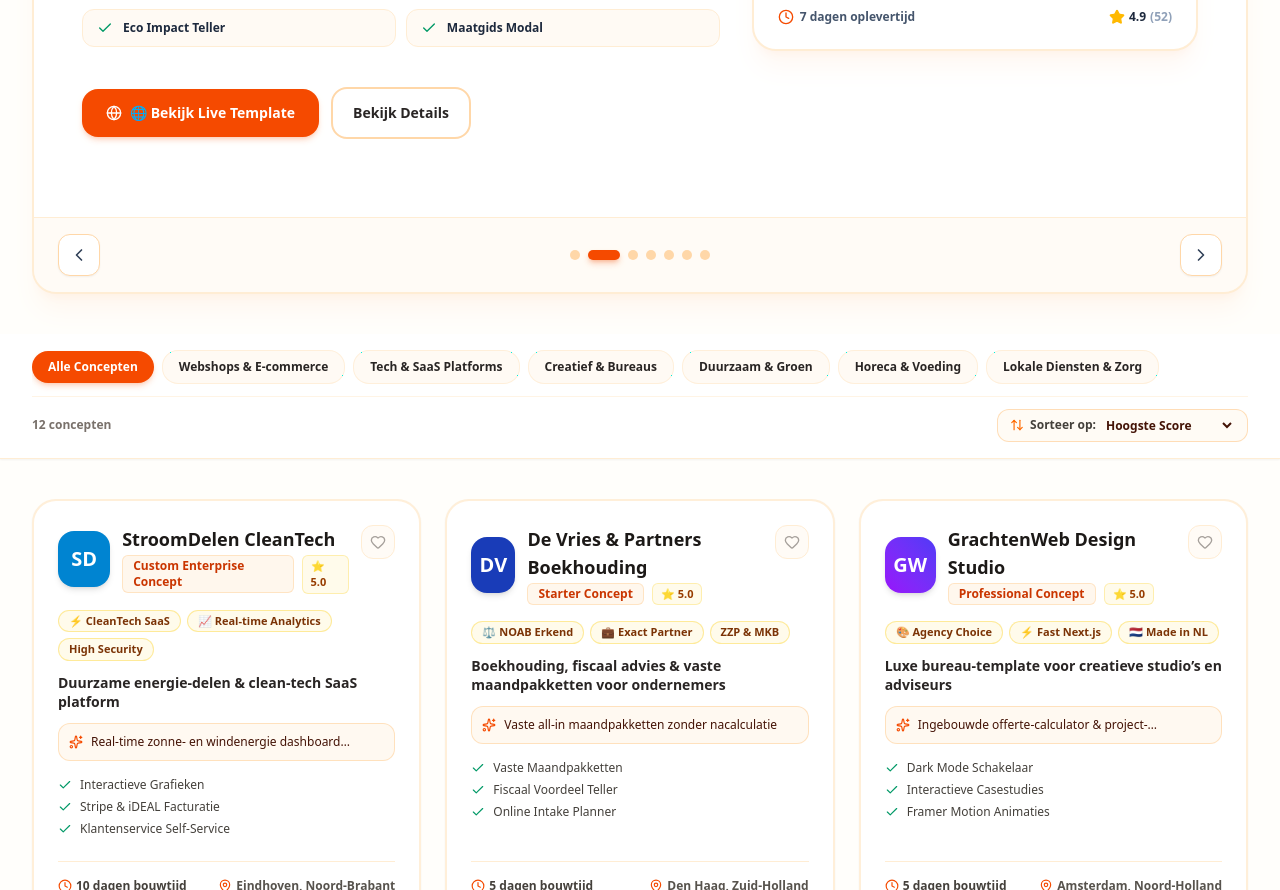
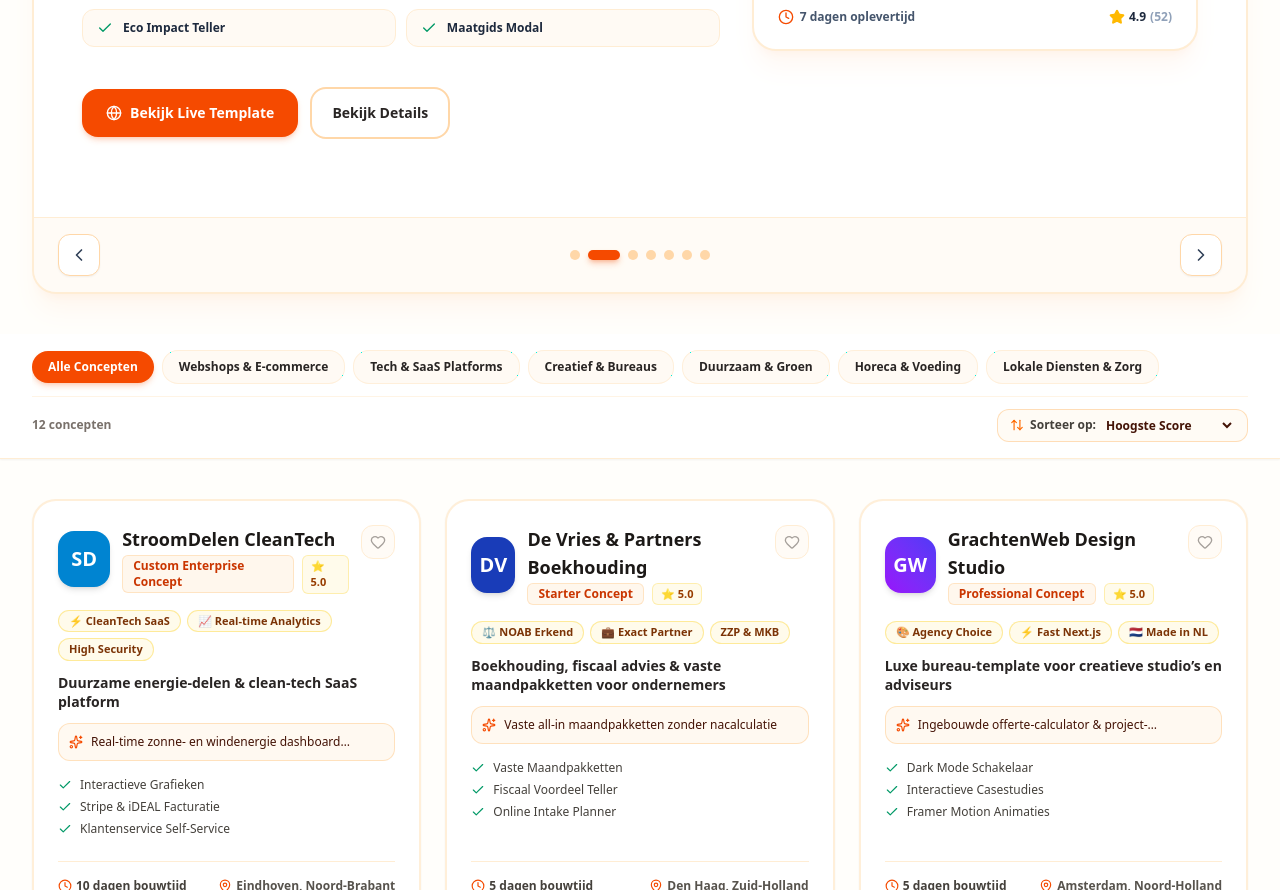
Before and after one commit to samenonline-web/samenonline-web.github.io, a Next.js app: page / in a window 1280 px wide. Shown: the part 1196-2086 px from the top of the page. Built offline with nearby package versions, Linux system fonts and the light colour scheme.

Commit message:
fix: remove duplicate globe emoji from carousel button

```diff
--- a/src/components/TemplateCarousel.tsx
+++ b/src/components/TemplateCarousel.tsx
@@ -138,7 +138,7 @@
                         className="px-6 py-3.5 rounded-2xl bg-orange-600 hover:bg-orange-700 text-white font-extrabold text-sm shadow-md shadow-orange-600/20 flex items-center gap-2 transform active:scale-95 transition-all cursor-pointer"
                       >
                         <Globe className="w-4 h-4" />
-                        <span>{lang === 'nl' ? '🌐 Bekijk Live Template' : '🌐 View Live Template'}</span>
+                        <span>{lang === 'nl' ? 'Bekijk Live Template' : 'View Live Template'}</span>
                       </button>
 
                       <button
```
